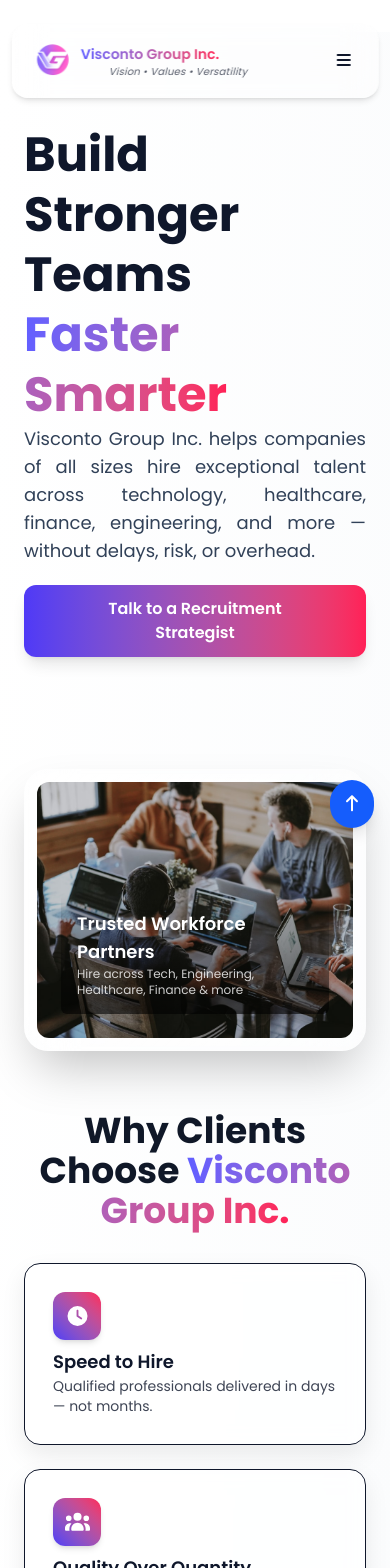
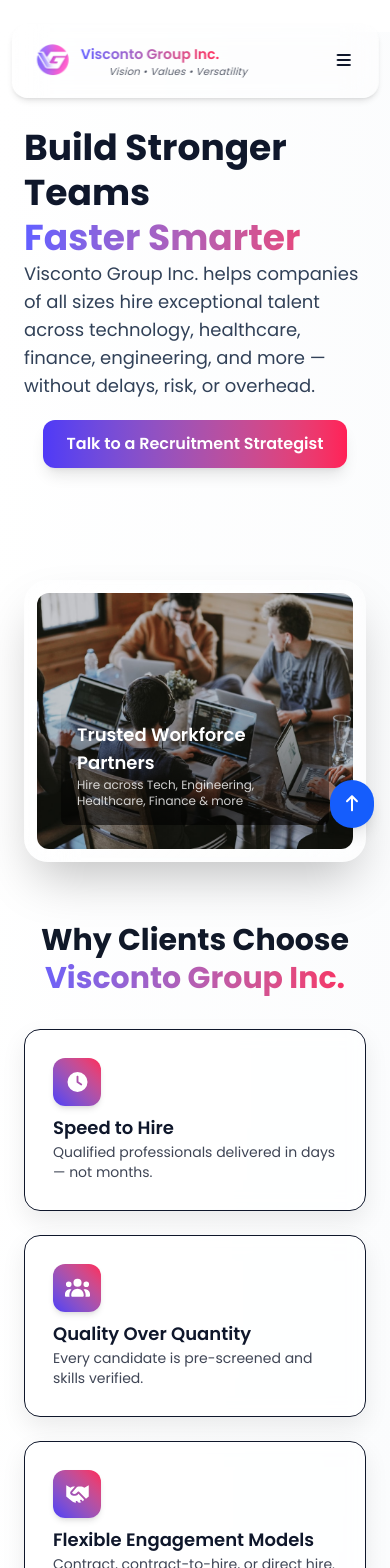
Before and after one commit to mohdSokeen/viscontogroup, a Next.js app: page / in a window 390 px wide. Shown: the top 1568 px of the page. Built offline with nearby package versions, Linux system fonts and the light colour scheme.

Commit message:
fix aligenment issue in both laptop and mobile

```diff
--- a/app/components/About.jsx
+++ b/app/components/About.jsx
@@ -112,7 +112,7 @@
         <h2 className="text-4xl font-bold text-gray-900 dark:text-white mb-4">
           About <span className="bg-clip-text text-transparent bg-gradient-to-r from-indigo-500 to-rose-500">Visconto Group Inc.</span>
         </h2>
-        <p className="text-gray-700 dark:text-gray-300 text-lg leading-relaxed max-w-4xl mx-auto">
+        <p className="mt-3 max-w-4xl mx-auto text-left sm:text-center text-gray-700 dark:text-gray-300 text-lg leading-relaxed">
           Visconto Group Inc. is a full-service staffing and workforce solutions company built on one belief — <strong>hiring should empower growth, not slow it down.</strong> We partner with organizations of every size to provide high-quality staffing solutions that align with business outcomes.
         </p>
       </motion.div>
@@ -176,7 +176,7 @@
         <h2 className="text-4xl font-bold text-gray-900 dark:text-white mb-4">
           <span className="bg-clip-text text-transparent bg-gradient-to-r from-indigo-500 to-rose-500">A Word About Our Talent</span>
         </h2>
-        <p className="text-slate-700 dark:text-slate-300 leading-relaxed">
+        <p className="mt-3 max-w-4xl mx-auto text-left sm:text-center text-slate-700 dark:text-slate-300 leading-relaxed">
           We invest in candidate relationships — offering guidance, transparent communication, and ongoing support. When candidates feel valued, clients see the results.
         </p>
         <a
--- a/app/components/Home.jsx
+++ b/app/components/Home.jsx
@@ -13,7 +13,7 @@
         <div className="absolute -right-32 -bottom-32 w-[55vw] h-[55vw] rounded-full filter blur-3xl opacity-60 animate-blob animation-delay-2000 bg-gradient-to-br from-emerald-300 via-teal-400 to-cyan-500" />
       </div>
 
-      <div className="max-w-[90rem] mx-auto px-6 lg:px-10">
+      <div className="max-w-[75rem] mx-auto px-6 lg:px-10">
         {/* HERO */}
         <div className="grid grid-cols-1 lg:grid-cols-2 gap-12 items-center">
           <motion.div
@@ -22,24 +22,31 @@
             transition={{ duration: 0.6, delay: 0.2 }}
             className="text-center mb-16"
           >
-            <h1 className="text-left text-5xl sm:text-6xl font-extrabold leading-tight">
-              Build Stronger Teams<br />
-              <span className="bg-clip-text text-transparent bg-gradient-to-r from-indigo-500 to-rose-500">Faster Smarter</span>
+            <h1 className="text-left text-4xl sm:text-6xl font-extrabold leading-tight">
+              <span className="whitespace-nowrap">Build Stronger</span>{" "}
+              Teams{" "}
+              <span className="block bg-clip-text text-transparent bg-gradient-to-r from-indigo-500 to-rose-500">
+                Faster Smarter
+              </span>
             </h1>
 
-            <p className="text-lg text-slate-700 dark:text-slate-300 max-w-xl pb-5 text-justify" >
-              Visconto Group Inc. helps companies of all sizes hire exceptional talent across technology, healthcare, finance, engineering, and more — without delays, risk, or overhead.
+            <p className="text-lg text-slate-700 dark:text-slate-300 max-w-xl pb-5 text-left">
+              Visconto Group Inc. helps companies of all sizes hire exceptional talent
+              across technology, healthcare, finance, engineering, and more — without
+              delays, risk, or overhead.
             </p>
 
-            <div className="flex flex-wrap gap-4 justify-center">
+            <div className="flex justify-center">
               <a
                 href="https://mail.google.com/mail/?view=cm&fs=1&to=hr@viscontogroup.com&su=Recruitment%20Inquiry&body=Hello%20Visconto%20Group%20Team%2C%0D%0A%0D%0AI%20would%20like%20to%20connect%20with%20you%20regarding%20recruitment%20opportunities%20and%20services.%0D%0A%0D%0APlease%20let%20me%20know%20a%20convenient%20time%20to%20discuss.%0D%0A%0D%0AThank%20you%2C%0D%0A%5BYour%20Name%5D"
                 target="_blank"
-                className="px-20 py-3 rounded-xl bg-gradient-to-r from-indigo-600 to-rose-500 text-white font-semibold shadow-lg hover:opacity-90 transition">
+                className="px-6 sm:px-12 lg:px-20 py-3 text-center rounded-xl bg-gradient-to-r from-indigo-600 to-rose-500 text-white font-semibold shadow-lg hover:opacity-90 transition max-w-full"
+              >
                 Talk to a Recruitment Strategist
               </a>
             </div>
           </motion.div>
+
 
           {/* IMAGE CARD */}
           <motion.div
@@ -84,9 +91,13 @@
           whileInView={{ opacity: 1, y: 0 }}
           transition={{ duration: 0.6, delay: 0.2 }}
           className="mt-10" id="why">
-          <h2 className="text-4xl font-bold text-gray-900 dark:text-white mb-8 text-center">
-            Why Clients Choose <span className="bg-clip-text text-transparent bg-gradient-to-r from-indigo-500 to-rose-500">Visconto Group Inc.</span>
+          <h2 className="text-3xl sm:text-4xl font-bold text-gray-900 dark:text-white mb-8 text-center leading-tight">
+            Why Clients Choose{" "}
+            <span className="block sm:inline bg-clip-text text-transparent bg-gradient-to-r from-indigo-500 to-rose-500 whitespace-nowrap">
+              Visconto Group Inc.
+            </span>
           </h2>
+
           <div className="grid sm:grid-cols-2 lg:grid-cols-3 gap-6">
             {[{ icon: faClock, title: "Speed to Hire", desc: "Qualified professionals delivered in days — not months." },
             { icon: faUsers, title: "Quality Over Quantity", desc: "Every candidate is pre-screened and skills verified." },
@@ -113,7 +124,7 @@
 
                 <h3 className="font-semibold text-lg">{item.title}</h3>
                 <p className="text-sm opacity-80">{item.desc}</p>
-              <span className="absolute inset-0 rounded-2xl bg-gradient-to-r from-indigo-500/10 to-rose-500/10 opacity-0 group-hover:opacity-100 transition" />
+                <span className="absolute inset-0 rounded-2xl bg-gradient-to-r from-indigo-500/10 to-rose-500/10 opacity-0 group-hover:opacity-100 transition" />
               </motion.div>
             ))}
           </div>
@@ -170,7 +181,7 @@
             <h2 className="text-4xl font-bold text-gray-900 dark:text-white mb-3">
               <span className="bg-clip-text text-transparent bg-gradient-to-r from-indigo-500 to-rose-500">Industries We Serve</span>
             </h2>
-            <p className="mt-3 text-slate-600 dark:text-slate-300 mx-auto">
+            <p className="mt-3 max-w-3xl text-left sm:text-center text-slate-600 dark:text-slate-300 mx-auto leading-relaxed">
               We help organizations hire top-tier professionals across multiple high‑growth sectors.
             </p>
           </div>
--- a/app/components/Services.jsx
+++ b/app/components/Services.jsx
@@ -135,7 +135,7 @@
           <span className="bg-clip-text text-transparent bg-gradient-to-r from-indigo-500 to-rose-500">For Candidates</span>
         </h2>
         {/* <h3 className="text-3xl font-semibold">For Candidates</h3> */}
-        <p className="max-w-3xl mx-auto mt-3 text-slate-600 dark:text-slate-300">
+        <p className="mt-3 max-w-3xl mx-auto text-left sm:text-center text-slate-600 dark:text-slate-300 leading-relaxed">
           We partner with professionals seeking meaningful career opportunities — not just contracts.
         </p>
 
```
Also changed, not shown: app/components/Footer.jsx (+26 -23 lines). Lines whose indentation alone changed are shown as unchanged.
